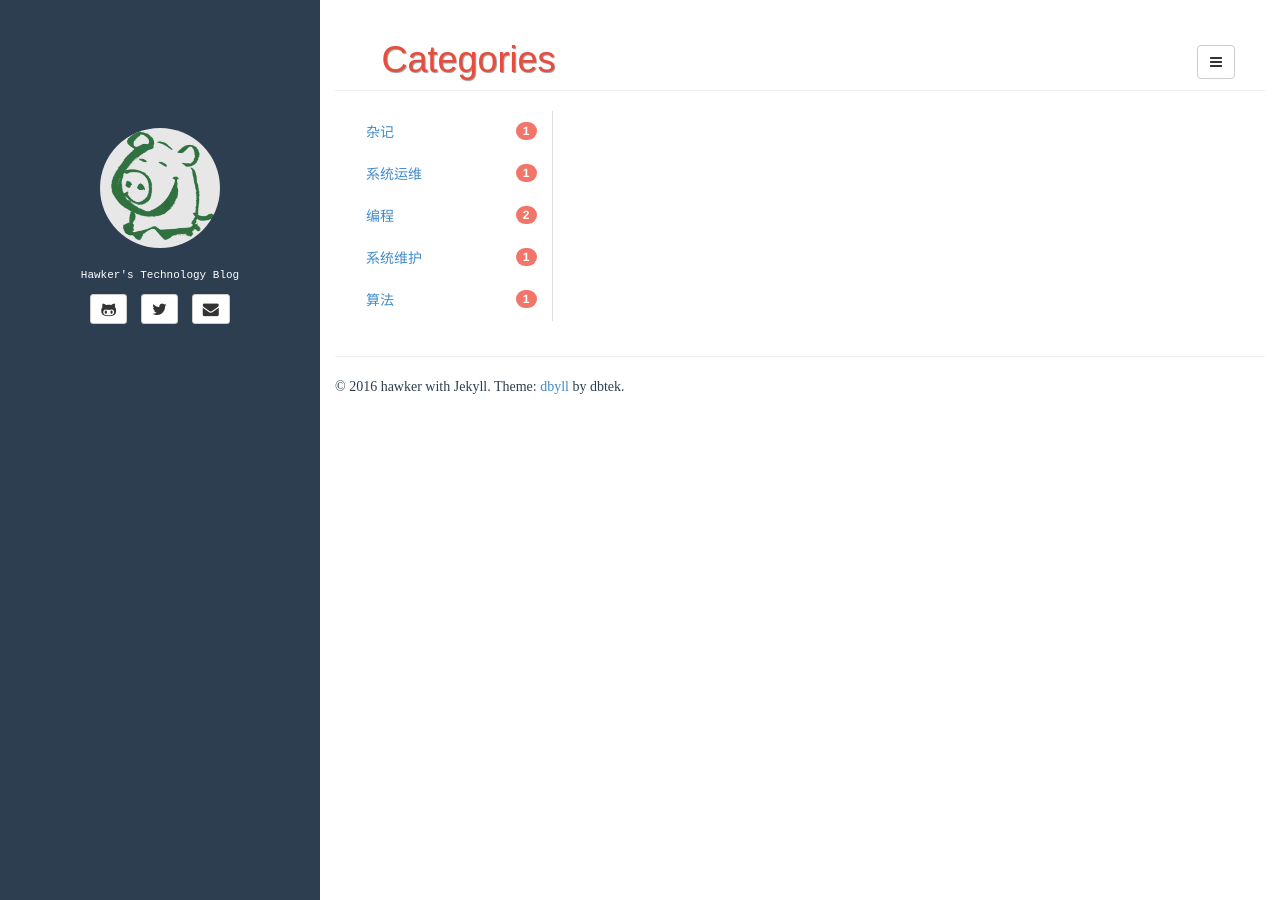
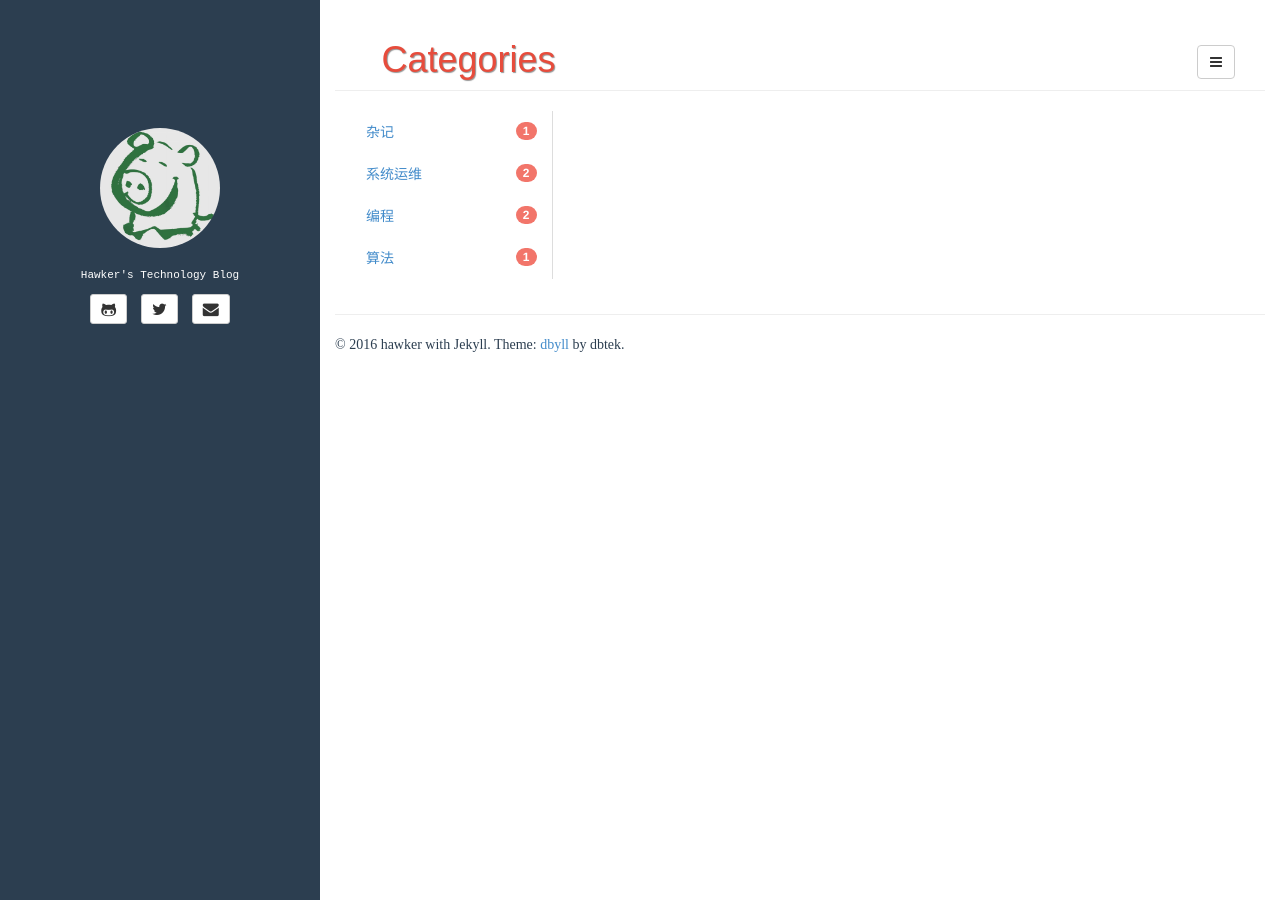
Before and after one commit to hawkxiang/hawkxiang.github.io, a Jekyll site: the page built from categories/index.html, in a window 1280 px wide. Built offline with Jekyll 4.4.1, drawn with Linux system fonts in a browser that asks for light colours; comment, search, counter and statistics services are not loaded.

Commit message:
Update 2016-1-31-rsync-backup.md

```diff
--- a/_posts/2016.01-31/2016-1-31-rsync-backup.md
+++ b/_posts/2016.01-31/2016-1-31-rsync-backup.md
@@ -5,7 +5,7 @@ author: hawker
 permalink: /2016/16/rsync-backup.html
 date: 2016-1-31 21:10:00
 category:
-    - 系统维护
+    - 系统运维
 tags:
     - rsync
     - backup
```
